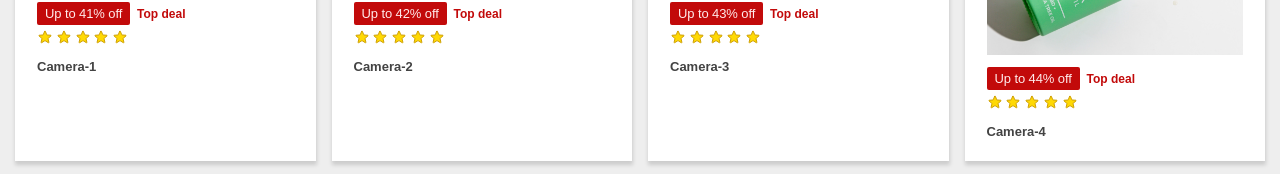
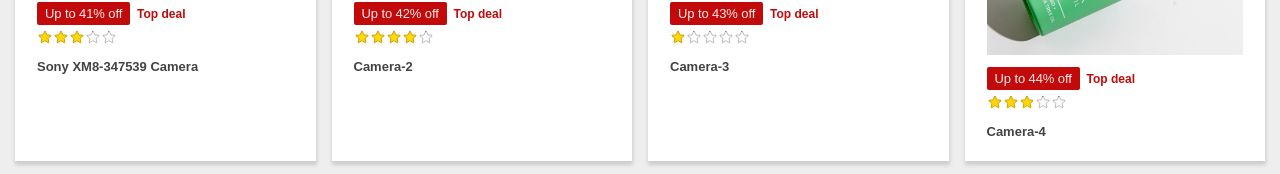
Before and after one commit to charugulla-sai/amazon-clone, a plain HTML site: page index.html in a window 1280 px wide. Shown: the part 582-756 px from the top of the page. Drawn offline with Linux system fonts and the light colour scheme.

Commit message:
Render rating dynamically from prodycts array

```diff
--- a/css/style.css
+++ b/css/style.css
@@ -154,6 +154,10 @@ main {
   box-shadow: 0px 3px 4px 0.5px #00000025;
 }
 
+.rating{
+  display: flex;
+}
+
 .rating svg {
   stroke: #ce9f05;
   fill: #ffd904;
@@ -161,7 +165,7 @@ main {
   margin-bottom: 1.2rem;
 }
 
-.rating .no {
+.no svg {
   stroke: rgba(0, 0, 0, 0.267);
   fill: none;
 }
--- a/index.html
+++ b/index.html
@@ -105,6 +105,7 @@
               <span class="deal-type"> Top deal</span>
             </div>
             <div class="rating">
+              <div class="rating-star no">
                 <svg
                   xmlns="http://www.w3.org/2000/svg"
                   fill="none"
@@ -112,6 +113,7 @@
                   stroke-width="1.5"
                   stroke="currentColor"
                   class="w-6 h-6"
+                  id=""
                 >
                   <path
                     stroke-linecap="round"
@@ -119,6 +121,8 @@
                     d="M11.48 3.499a.562.562 0 011.04 0l2.125 5.111a.563.563 0 00.475.345l5.518.442c.499.04.701.663.321.988l-4.204 3.602a.563.563 0 00-.182.557l1.285 5.385a.562.562 0 01-.84.61l-4.725-2.885a.563.563 0 00-.586 0L6.982 20.54a.562.562 0 01-.84-.61l1.285-5.386a.562.562 0 00-.182-.557l-4.204-3.602a.563.563 0 01.321-.988l5.518-.442a.563.563 0 00.475-.345L11.48 3.5z"
                   />
                 </svg>
+              </div>
+              <div class="rating-star no">
                 <svg
                   xmlns="http://www.w3.org/2000/svg"
                   fill="none"
@@ -126,6 +130,7 @@
                   stroke-width="1.5"
                   stroke="currentColor"
                   class="w-6 h-6"
+                  id=""
                 >
                   <path
                     stroke-linecap="round"
@@ -133,6 +138,8 @@
                     d="M11.48 3.499a.562.562 0 011.04 0l2.125 5.111a.563.563 0 00.475.345l5.518.442c.499.04.701.663.321.988l-4.204 3.602a.563.563 0 00-.182.557l1.285 5.385a.562.562 0 01-.84.61l-4.725-2.885a.563.563 0 00-.586 0L6.982 20.54a.562.562 0 01-.84-.61l1.285-5.386a.562.562 0 00-.182-.557l-4.204-3.602a.563.563 0 01.321-.988l5.518-.442a.563.563 0 00.475-.345L11.48 3.5z"
                   />
                 </svg>
+              </div>
+              <div class="rating-star no">
                 <svg
                   xmlns="http://www.w3.org/2000/svg"
                   fill="none"
@@ -140,6 +147,7 @@
                   stroke-width="1.5"
                   stroke="currentColor"
                   class="w-6 h-6"
+                  id=""
                 >
                   <path
                     stroke-linecap="round"
@@ -147,6 +155,8 @@
                     d="M11.48 3.499a.562.562 0 011.04 0l2.125 5.111a.563.563 0 00.475.345l5.518.442c.499.04.701.663.321.988l-4.204 3.602a.563.563 0 00-.182.557l1.285 5.385a.562.562 0 01-.84.61l-4.725-2.885a.563.563 0 00-.586 0L6.982 20.54a.562.562 0 01-.84-.61l1.285-5.386a.562.562 0 00-.182-.557l-4.204-3.602a.563.563 0 01.321-.988l5.518-.442a.563.563 0 00.475-.345L11.48 3.5z"
                   />
                 </svg>
+              </div>
+              <div class="rating-star no">
                 <svg
                   xmlns="http://www.w3.org/2000/svg"
                   fill="none"
@@ -154,6 +164,7 @@
                   stroke-width="1.5"
                   stroke="currentColor"
                   class="w-6 h-6"
+                  id=""
                 >
                   <path
                     stroke-linecap="round"
@@ -161,6 +172,8 @@
                     d="M11.48 3.499a.562.562 0 011.04 0l2.125 5.111a.563.563 0 00.475.345l5.518.442c.499.04.701.663.321.988l-4.204 3.602a.563.563 0 00-.182.557l1.285 5.385a.562.562 0 01-.84.61l-4.725-2.885a.563.563 0 00-.586 0L6.982 20.54a.562.562 0 01-.84-.61l1.285-5.386a.562.562 0 00-.182-.557l-4.204-3.602a.563.563 0 01.321-.988l5.518-.442a.563.563 0 00.475-.345L11.48 3.5z"
                   />
                 </svg>
+              </div>
+              <div class="rating-star no">
                 <svg
                   xmlns="http://www.w3.org/2000/svg"
                   fill="none"
@@ -168,6 +181,7 @@
                   stroke-width="1.5"
                   stroke="currentColor"
                   class="w-6 h-6"
+                  id=""
                 >
                   <path
                     stroke-linecap="round"
@@ -175,6 +189,7 @@
                     d="M11.48 3.499a.562.562 0 011.04 0l2.125 5.111a.563.563 0 00.475.345l5.518.442c.499.04.701.663.321.988l-4.204 3.602a.563.563 0 00-.182.557l1.285 5.385a.562.562 0 01-.84.61l-4.725-2.885a.563.563 0 00-.586 0L6.982 20.54a.562.562 0 01-.84-.61l1.285-5.386a.562.562 0 00-.182-.557l-4.204-3.602a.563.563 0 01.321-.988l5.518-.442a.563.563 0 00.475-.345L11.48 3.5z"
                   />
                 </svg>
+              </div>
             </div>
             <p class="product-title">Sony X45-74837 Camera</p>
           </div>
--- a/script.js
+++ b/script.js
@@ -55,7 +55,7 @@ const products = [
     refName: "Product-1",
     dealPercent: "41",
     rating: 3,
-    title: "Camera-1",
+    title: "Sony XM8-347539 Camera",
   },
   {
     id: 1,
@@ -113,12 +113,13 @@ const productTemplate = document.querySelector(".product-template");
 // Selecting main product container
 const productContainer = document.querySelector(".products-container");
 
-function createProductCard(product){
+function createProductCard(product) {
   // Selecting product tag in template and cloning it
   const productCardEl = productTemplate.content.cloneNode(true).children[0];
   // Selecting Elements of the cloned product
   const productTitleEl = productCardEl.querySelector(".product-title");
-  const productImageEl = productCardEl.querySelector(".product-image").children[0];
+  const productImageEl =
+    productCardEl.querySelector(".product-image").children[0];
   const productDealTagEl = productCardEl.querySelector(".deal-tag");
   // Assigning respective values to elements
   productImageEl.attributes.src.textContent = `./images/${product.refName}.jpg`;
@@ -130,6 +131,11 @@ function createProductCard(product){
 // Rendering all the products using forEach loop
 products.forEach((product) => {
   const productCard = createProductCard(product);
+
+  for (let i = 0; i < product.rating; i++) {
+    productCard.querySelector(".rating").children[i].classList.remove("no");
+  }
+
   // Append the cloned and updated product to the products container
   productContainer.append(productCard);
 });
```
Lines whose indentation alone changed are shown as unchanged.
